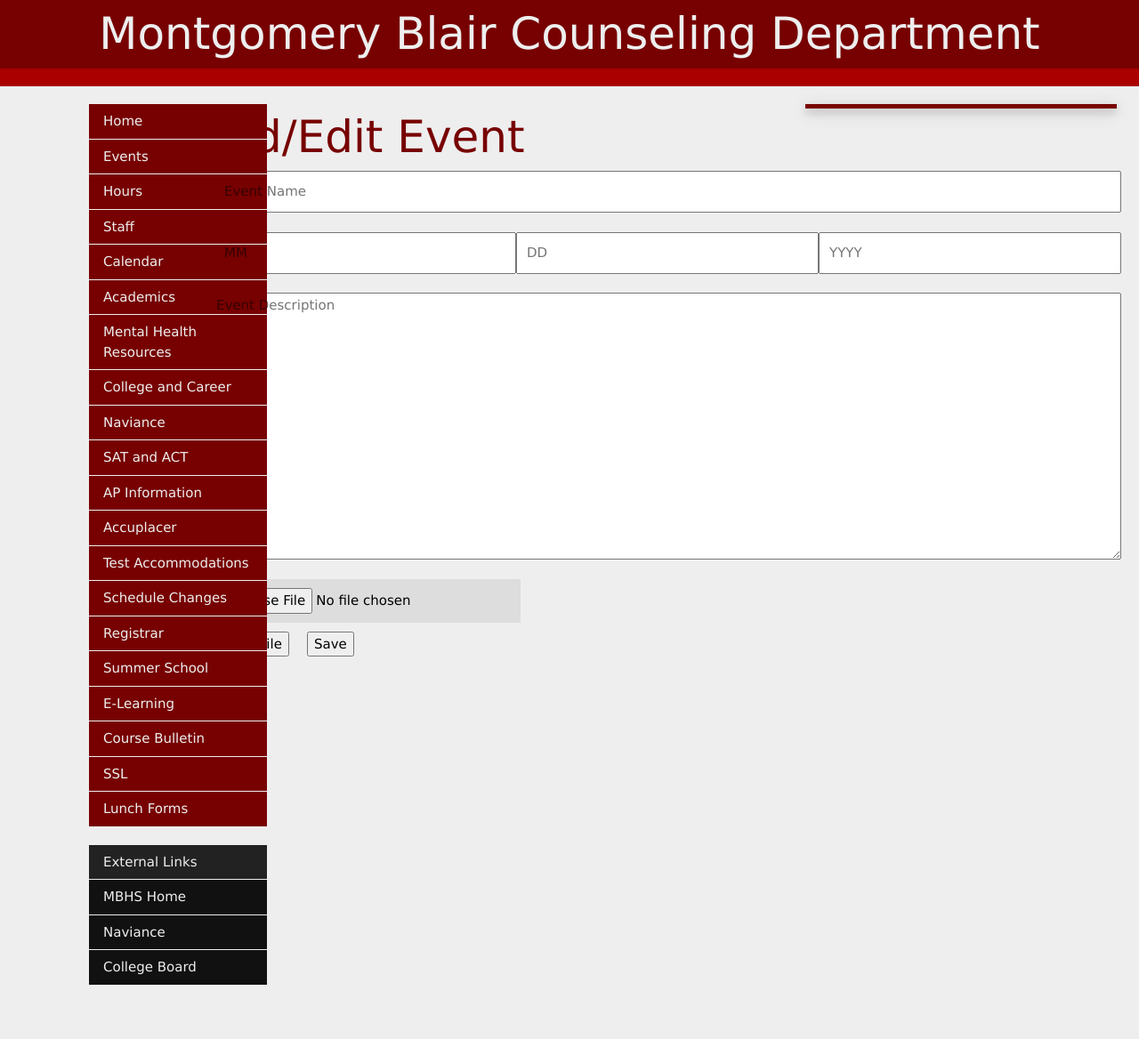
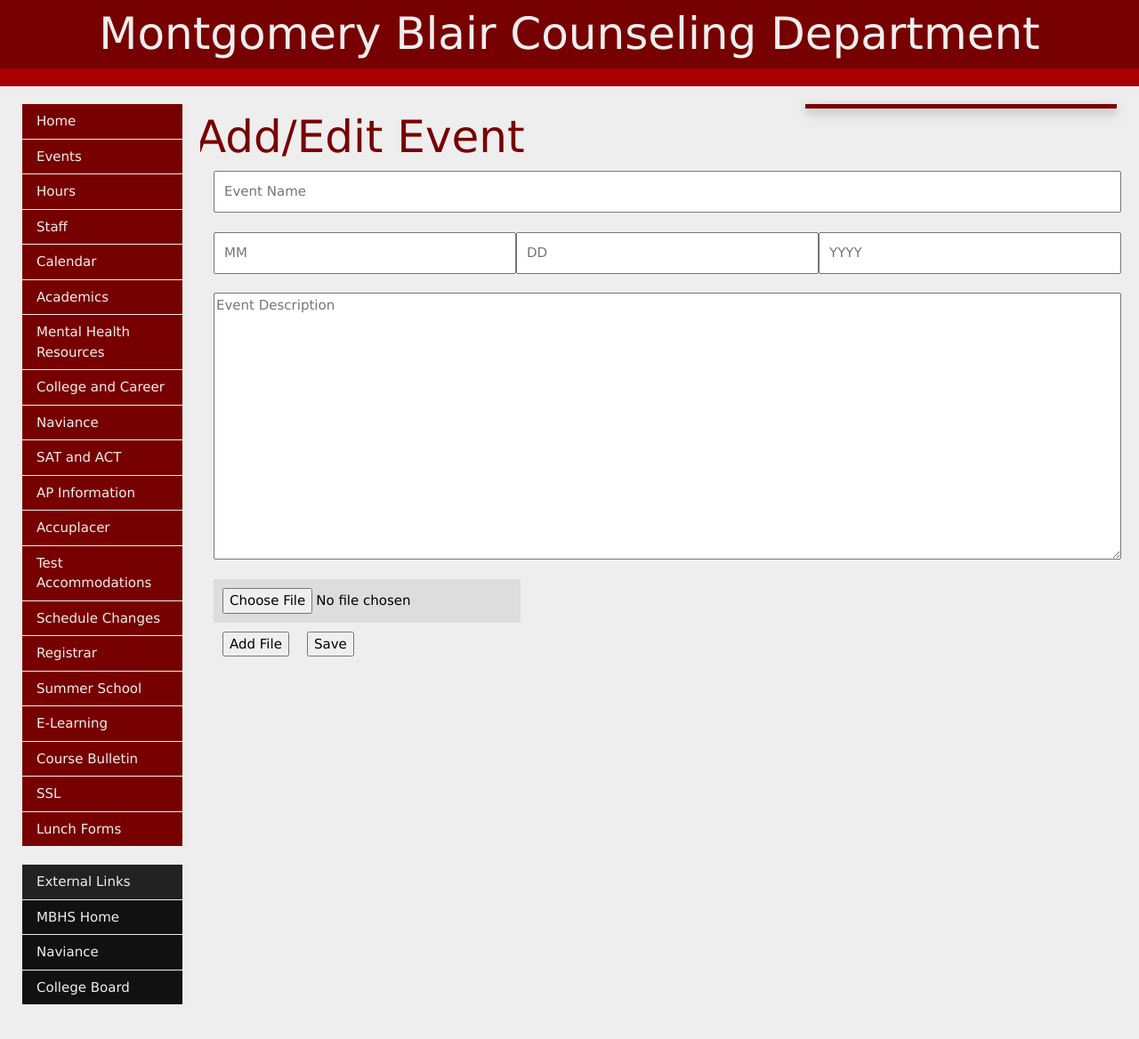
Before and after one commit to mbhs/counselor, a Django app: page /add/ in a window 1280 px wide. Shown: the top 1168 px of the page at 89% size. Run offline with Django 3.2, Linux system fonts and the light colour scheme; data comes from the database, SQL or seed files in the repository; some libraries are stand-ins or nearby versions.

Commit message:
git test

```diff
--- a/core/templates/core/content.html
+++ b/core/templates/core/content.html
@@ -3,7 +3,7 @@
 
 <div class = "container" style="width:100%"></div>
     <p style="text-align:center;font-size: 50px;color:#700;margin:0">{{text.title}}</p>
-      <div style="text-align:left;padding-left:px;padding-right:20px">
+      <div style="text-align:left;padding-left:15px;padding-right:20px">
         {% load bbcode_tags %}
         {% bbcode entry.bbcode_content %}
 
--- a/core/templates/core/sidebar.html
+++ b/core/templates/core/sidebar.html
@@ -16,10 +16,10 @@
 </style>
 
 
-<div style="width:200px%;text-align:center;align-self:center;margin: 0 auto;background-color:#eeeeee;">
+<div style="width:100%;text-align:center;align-self:center;margin: 0 auto;background-color:#eeeeee;">
 
 
-    <div class="w3-bar-block" style="margin-left:100px;position:absolute;width:200;background-color:#eeeeee">
+    <div class="w3-bar-block" style="margin-left:25px;padding-right:20px;position:absolute;width:200;background-color:#eeeeee">
         <div style="height:20px"></div>
 
 
@@ -61,4 +61,5 @@
             <script async src="https://platform.twitter.com/widgets.js" charset="utf-8"></script>
         </div>
     </div>
+
 <div style="margin-left:220px">
```
